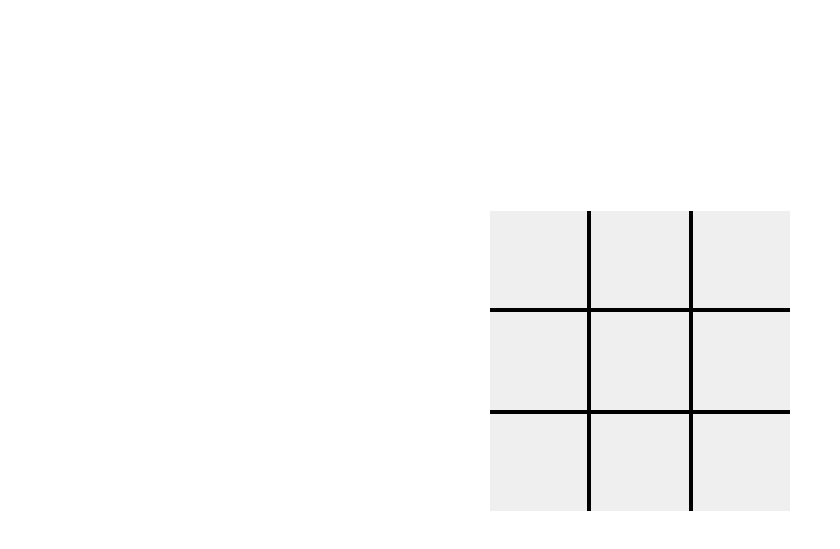
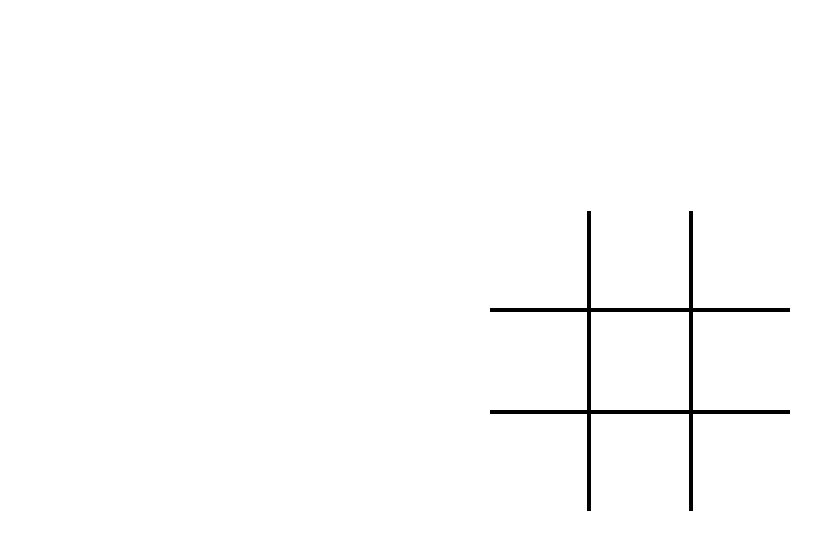
Before and after one commit to Dobby-is-a-Free-Elf/lc-jogo-da-velha, a plain HTML site: page index.html in a window 1280 px wide. Shown: the part 75-624 px from the top of the page, without its empty margins (0-840 px from the left). Drawn offline with Linux system fonts and the light colour scheme.

Commit message:
Estados iniciais do game (grid, jogadores e jogador atual); função de desenhar o jogo (__render()) e função do evento click do botão (__handleClickGrid(index))

```diff
--- a/css/global.css
+++ b/css/global.css
@@ -30,3 +30,12 @@ h1 {
   gap:              4px;
   background-color: black;
 }
+
+#game .grid button {
+  cursor: pointer;
+  background-color: white;
+}
+
+#game .grid button:hover {
+  background-color: #ddd;
+}
--- a/index.html
+++ b/index.html
@@ -14,17 +14,6 @@
   <body>
     <h1>Jogo da Velha</h1>
     <div id="game">
-      <div class="grid">
-        <button></button>
-        <button></button>
-        <button></button>
-        <button></button>
-        <button></button>
-        <button></button>
-        <button></button>
-        <button></button>
-        <button></button>
-      </div>
     </div>
   </body>
 </html>
--- a/js/main.js
+++ b/js/main.js
@@ -1,5 +1,12 @@
 class TicTacToeGame {
   __hasStarted = false
+  __grid = [
+    '', '', '',
+    '', '', '',
+    '', '', '',
+  ]
+  __players = ['X', 'O']
+  __currentPlayer = 0
 
   constructor() {
     return {
@@ -7,13 +14,39 @@ class TicTacToeGame {
     }
   }
 
+  __handleClickGrid(index) {
+    if (this.__grid[index] !== '') return
+
+    this.__grid[index] = this.__players[this.__currentPlayer]
+    this.__currentPlayer = (this.__currentPlayer === 0) ? 1 : 0
+    this.__render()
+  }
+
+  __render() {
+    const gridContainer = document.createElement('div')
+    const gameContainer = document.getElementById('game')
+
+    gameContainer.innerHTML = ''
+    gridContainer.classList.add('grid')
+
+    this.__grid.forEach((item, index) => {
+      const button = document.createElement('button')
+      button.innerText = item
+      button.addEventListener('click', () => this.__handleClickGrid(index))
+      gridContainer.appendChild(button)
+    })
+
+    gameContainer.appendChild(gridContainer)
+  }
+
   start() {
-    if (!this.__hasStarted) {
-      console.log('Começando o jogo!')
-      this.__hasStarted = true
-    }
+    if (this.__hasStarted) return
+
+    this.__render()
+    this.__hasStarted = true
   }
 }
+
 
 function createGame() {
   const game = new TicTacToeGame()
```
